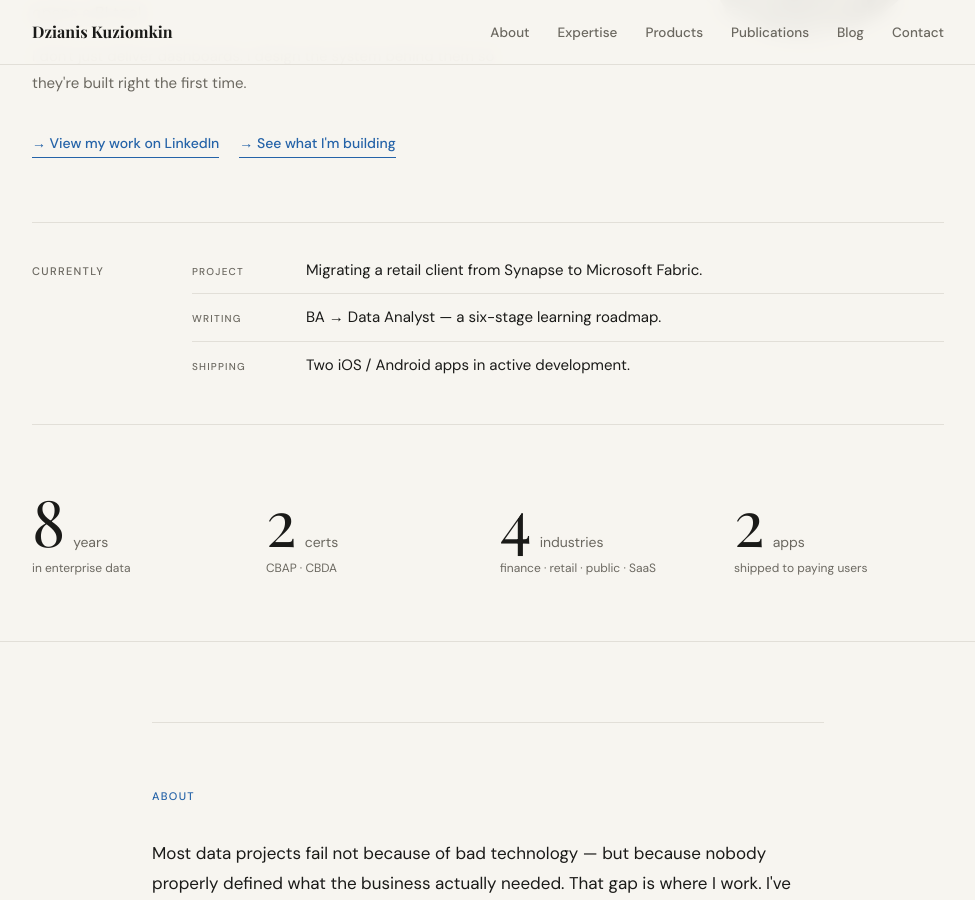
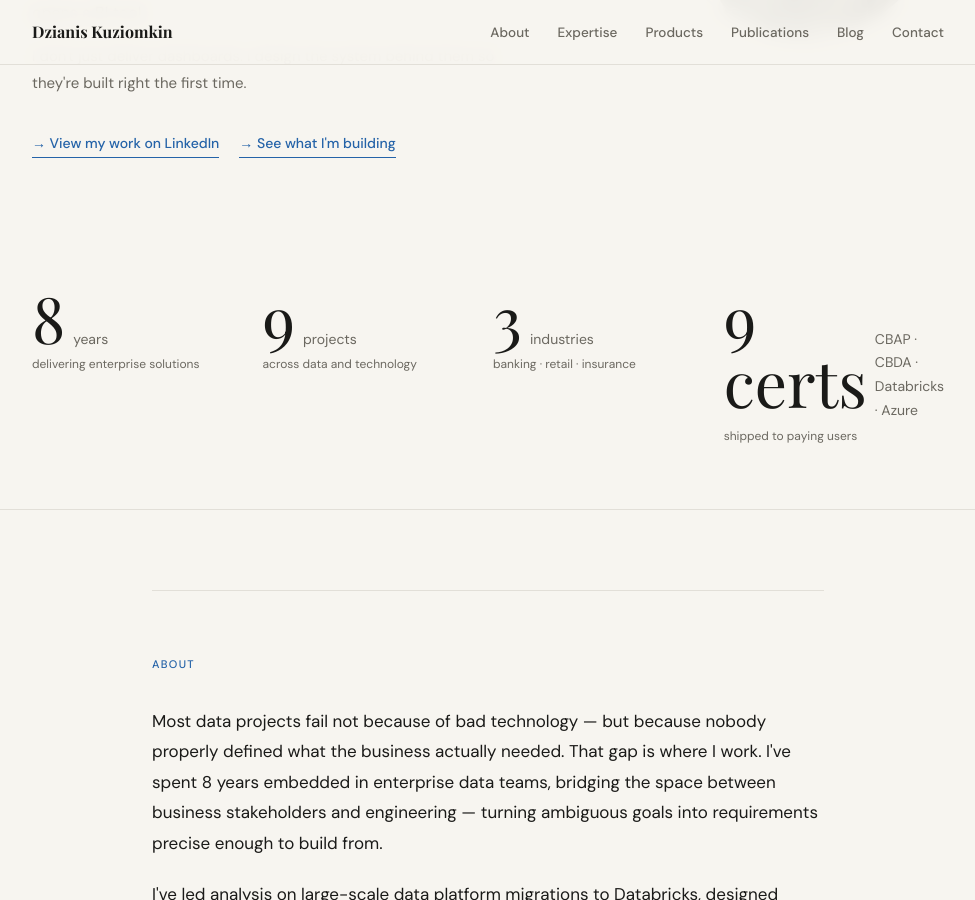
Before and after one commit to Kuziomkin/dzianiskuziomkin_landing, a Jekyll site: the page index.html, which Jekyll copies as it is, in a window 1280 px wide and 900 px high, scrolled down 477 px. Shown: the whole window, without its empty margins (152-1127 px from the left). Built offline with Jekyll 4.4.1, drawn with Linux system fonts in a browser that asks for light colours; some web fonts are replaced.

Commit message:
Adjusted main page

```diff
--- a/index.html
+++ b/index.html
@@ -50,7 +50,8 @@
     <!-- Google Fonts -->
     <link rel="preconnect" href="https://fonts.googleapis.com" />
     <link rel="preconnect" href="https://fonts.gstatic.com" crossorigin />
-    <link href="https://fonts.googleapis.com/css2?family=DM+Sans:ital,opsz,wght@0,9..40,400;0,9..40,500;1,9..40,400&family=Playfair+Display:ital,wght@0,400;0,700;1,400&display=swap"
+    <link
+        href="https://fonts.googleapis.com/css2?family=DM+Sans:ital,opsz,wght@0,9..40,400;0,9..40,500;1,9..40,400&family=Playfair+Display:ital,wght@0,400;0,700;1,400&display=swap"
         rel="stylesheet" />
 
     <!-- Favicon -->
@@ -151,29 +152,6 @@
         </section>
 
         <!-- ============================================================
-         Currently
-         ============================================================ -->
-        <div class="currently-wrap">
-            <div class="currently-block">
-                <span class="currently-label">Currently</span>
-                <div class="currently-rows">
-                    <div class="currently-row">
-                        <span class="currently-row-key">Project</span>
-                        <span class="currently-row-val">Migrating a retail client from Synapse to Microsoft Fabric.</span>
-                    </div>
-                    <div class="currently-row">
-                        <span class="currently-row-key">Writing</span>
-                        <span class="currently-row-val">BA → Data Analyst — a six-stage learning roadmap.</span>
-                    </div>
-                    <div class="currently-row">
-                        <span class="currently-row-key">Shipping</span>
-                        <span class="currently-row-val">Two iOS / Android apps in active development.</span>
-                    </div>
-                </div>
-            </div>
-        </div>
-
-        <!-- ============================================================
          Stats
          ============================================================ -->
         <div class="stats-wrap">
@@ -182,23 +160,24 @@
                     <div class="stat-head">
                         <span class="stat-num">8</span><span class="stat-unit">years</span>
                     </div>
-                    <div class="stat-sub">in enterprise data</div>
+                    <div class="stat-sub">delivering enterprise solutions</div>
                 </div>
                 <div class="stat-item">
                     <div class="stat-head">
-                        <span class="stat-num">2</span><span class="stat-unit">certs</span>
+                        <span class="stat-num">9</span><span class="stat-unit">projects</span>
                     </div>
-                    <div class="stat-sub">CBAP · CBDA</div>
+                    <div class="stat-sub">across data and technology</div>
                 </div>
                 <div class="stat-item">
                     <div class="stat-head">
-                        <span class="stat-num">4</span><span class="stat-unit">industries</span>
+                        <span class="stat-num">3</span><span class="stat-unit">industries</span>
                     </div>
-                    <div class="stat-sub">finance · retail · public · SaaS</div>
+                    <div class="stat-sub">banking · retail · insurance</div>
                 </div>
                 <div class="stat-item">
                     <div class="stat-head">
-                        <span class="stat-num">2</span><span class="stat-unit">apps</span>
+                        <span class="stat-num">9 certs</span><span class="stat-unit">CBAP · CBDA · Databricks ·
+                            Azure</span>
                     </div>
                     <div class="stat-sub">shipped to paying users</div>
                 </div>
```
Also changed, not shown: .claude/settings.local.json.
